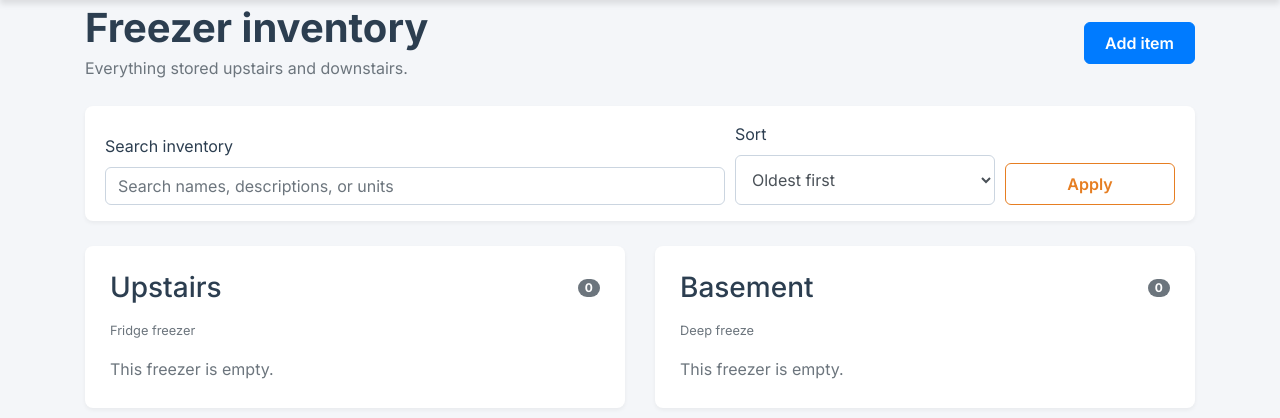
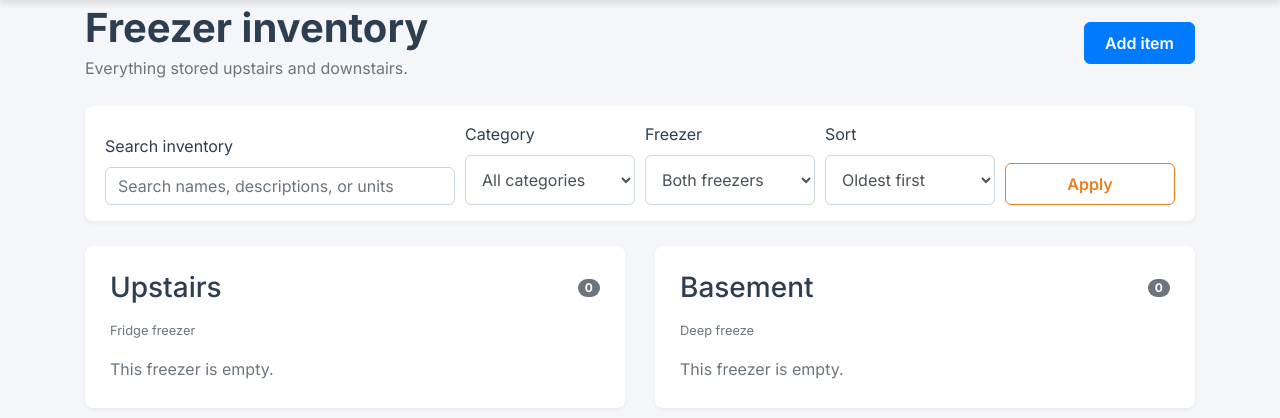
Before and after one commit to JordanMena/Household_Webpage, a Flask app: page /freezer/ in a window 1280 px wide. Shown: the part 76-494 px from the top of the page. Run offline with Flask 2, Linux system fonts and the light colour scheme; a user stored in the database is signed in; tables that the repository leaves empty hold one stand-in row (values such as "Sample post"); some libraries are stand-ins or nearby versions.

Commit message:
Add freezer categories with filters and distinct label colours

```diff
--- /dev/null
+++ b/home_page/freezer/categories.py
@@ -0,0 +1,5 @@
+CATEGORIES = (
+    "Meal Prep", "Single Meal", "Leftovers", "Carbs",
+    "Fruits/Veg/Spices", "Desserts", "Misc",
+)
+DEFAULT_CATEGORY = "Misc"
--- a/home_page/freezer/forms.py
+++ b/home_page/freezer/forms.py
@@ -6,7 +6,14 @@ from wtforms.fields.html5 import DateField
 from wtforms.validators import DataRequired, Length, NumberRange, Optional, ValidationError
 
 
+from home_page.freezer.categories import CATEGORIES, DEFAULT_CATEGORY
+
+
 class FreezerItemForm(FlaskForm):
+    category = SelectField(
+        "Category", choices=[(name, name) for name in CATEGORIES],
+        default=DEFAULT_CATEGORY, validators=[DataRequired()],
+    )
     name = StringField('Item name', validators=[DataRequired(), Length(max=120)])
     description = TextAreaField('Description or notes', validators=[Optional()])
     freezer_location = SelectField(
--- a/home_page/freezer/routes.py
+++ b/home_page/freezer/routes.py
@@ -6,6 +6,7 @@ from sqlalchemy import or_
 
 from home_page import db
 from home_page.freezer.aging import is_old_item
+from home_page.freezer.categories import CATEGORIES
 from home_page.freezer.forms import DeleteFreezerItemForm, FreezerItemForm
 from home_page.models import FreezerItem
 
@@ -18,7 +19,17 @@ freezer = Blueprint('freezer', __name__, url_prefix='/freezer')
 def inventory():
     search = request.args.get('q', '').strip()
     sort = request.args.get('sort', 'oldest')
+    category = request.args.get("category", "")
+    location = request.args.get("location", "")
+    if category not in CATEGORIES:
+        category = ""
+    if location not in ("upstairs", "basement"):
+        location = ""
     query = FreezerItem.query
+    if category:
+        query = query.filter_by(category=category)
+    if location:
+        query = query.filter_by(freezer_location=location)
     if search:
         pattern = f'%{search}%'
         query = query.filter(or_(
@@ -44,6 +55,7 @@ def inventory():
         'freezer/inventory.html', title='Freezer Inventory',
         upstairs_items=upstairs_items, basement_items=basement_items,
         search=search, sort=sort, old_item_ids=old_item_ids,
+        category=category, categories=CATEGORIES, location=location,
         delete_form=DeleteFreezerItemForm(), today=today,
     )
 
@@ -54,6 +66,7 @@ def new_item():
     form = FreezerItemForm()
     if form.validate_on_submit():
         item = FreezerItem(
+            category=form.category.data,
             name=form.name.data.strip(),
             description=form.description.data,
             freezer_location=form.freezer_location.data,
@@ -78,6 +91,7 @@ def edit_item(item_id):
     item = FreezerItem.query.get_or_404(item_id)
     form = FreezerItemForm()
     if form.validate_on_submit():
+        item.category = form.category.data
         item.name = form.name.data.strip()
         item.description = form.description.data
         item.freezer_location = form.freezer_location.data
@@ -89,6 +103,7 @@ def edit_item(item_id):
         flash(f'{item.name} updated.', 'success')
         return redirect(url_for('freezer.inventory'))
     if request.method == 'GET':
+        form.category.data = item.category
         form.name.data = item.name
         form.description.data = item.description
         form.freezer_location.data = item.freezer_location
--- a/home_page/models.py
+++ b/home_page/models.py
@@ -142,6 +142,7 @@ class MaintenanceCompletion(db.Model):
 
 
 class FreezerItem(db.Model):
+    category = db.Column(db.String(30), nullable=False, default="Misc", server_default="Misc")
     id = db.Column(db.Integer, primary_key=True)
     name = db.Column(db.String(120), nullable=False)
     description = db.Column(db.Text, nullable=True)
--- a/home_page/templates/freezer/_item_list.html
+++ b/home_page/templates/freezer/_item_list.html
@@ -5,6 +5,7 @@
         <div class="d-flex justify-content-between align-items-start">
           <div>
             <h3 class="h5 mb-1">{{ item.name }}</h3>
+            <span class="badge freezer-category freezer-category-{{ item.category|lower|replace(" ", "-")|replace("/", "-") }}">{{ item.category }}</span>
             {% if item.quantity_label %}
               <span class="badge badge-info">{{ item.quantity_label }}</span>
             {% endif %}
@@ -26,6 +27,6 @@
   </div>
 {% else %}
   <p class="text-muted mb-0">
-    {% if search %}No matching items in this freezer.{% else %}This freezer is empty.{% endif %}
+    {% if search or category or location %}No matching items in this freezer.{% else %}This freezer is empty.{% endif %}
   </p>
 {% endif %}
--- a/home_page/templates/freezer/inventory.html
+++ b/home_page/templates/freezer/inventory.html
@@ -11,12 +11,27 @@
 
   <form method="GET" action="{{ url_for('freezer.inventory') }}" class="content-section inventory-controls">
     <div class="form-row align-items-end">
-      <div class="form-group col-md-7 mb-md-0">
+      <div class="form-group col-md-4 mb-md-0">
         <label for="inventory-search">Search inventory</label>
         <input id="inventory-search" class="form-control" type="search" name="q" value="{{ search }}"
           placeholder="Search names, descriptions, or units">
       </div>
-      <div class="form-group col-md-3 mb-md-0">
+      <div class="form-group col-md-2 mb-md-0">
+        <label for="inventory-category">Category</label>
+        <select id="inventory-category" class="form-control" name="category">
+          <option value="">All categories</option>
+          {% for name in categories %}<option value="{{ name }}" {% if category == name %}selected{% endif %}>{{ name }}</option>{% endfor %}
+        </select>
+      </div>
+      <div class="form-group col-md-2 mb-md-0">
+        <label for="inventory-location">Freezer</label>
+        <select id="inventory-location" class="form-control" name="location">
+          <option value="">Both freezers</option>
+          <option value="upstairs" {% if location == 'upstairs' %}selected{% endif %}>Upstairs</option>
+          <option value="basement" {% if location == 'basement' %}selected{% endif %}>Basement</option>
+        </select>
+      </div>
+      <div class="form-group col-md-2 mb-md-0">
         <label for="inventory-sort">Sort</label>
         <select id="inventory-sort" class="form-control" name="sort">
           <option value="oldest" {% if sort == 'oldest' %}selected{% endif %}>Oldest first</option>
@@ -28,8 +43,8 @@
         <button class="btn btn-outline-info btn-block" type="submit">Apply</button>
       </div>
     </div>
-    {% if search %}
-      <a class="small d-inline-block mt-2" href="{{ url_for('freezer.inventory', sort=sort) }}">Clear search</a>
+    {% if search or category or location %}
+      <a class="small d-inline-block mt-2" href="{{ url_for('freezer.inventory', sort=sort) }}">Clear filters</a>
     {% endif %}
   </form>
 
--- a/home_page/templates/freezer/item_form.html
+++ b/home_page/templates/freezer/item_form.html
@@ -24,6 +24,12 @@
         <div class="form-group">
           {{ form.freezer_location.label(class="form-control-label") }}
           {{ form.freezer_location(class="form-control") }}
+        </div>
+
+        <div class="form-group">
+          {{ form.category.label(class="form-control-label") }}
+          {{ form.category(class="form-control" + (" is-invalid" if form.category.errors else "")) }}
+          {% for error in form.category.errors %}<div class="invalid-feedback">{{ error }}</div>{% endfor %}
         </div>
 
         <div class="form-row">
```
Also changed, not shown: DEPLOYMENT.md (+1 -0 lines), home_page/static/main.css (+43 -0 lines), test/test_freezer.py (+51 -0 lines), update_db.py (+15 -41 lines), 1 other file.
